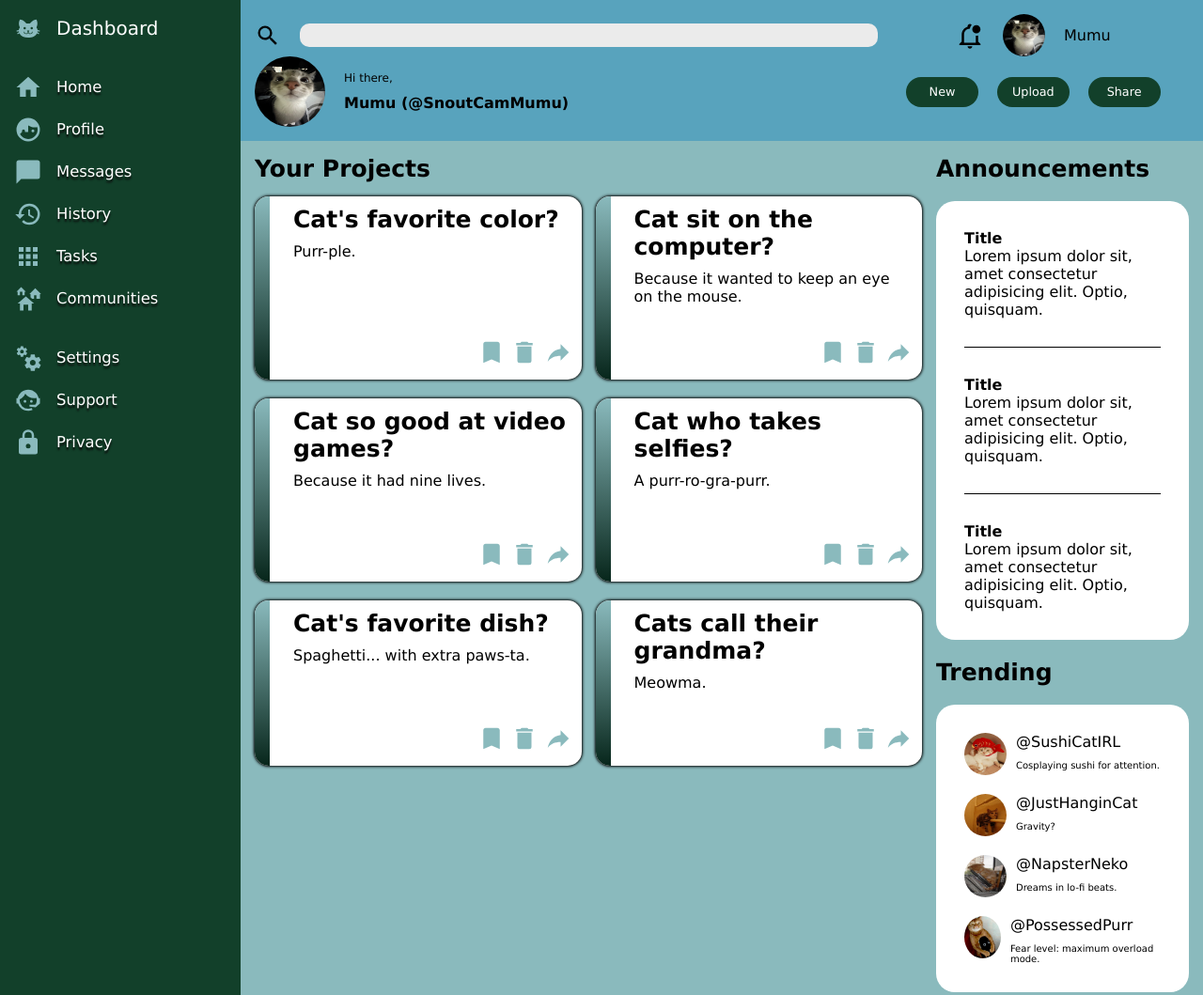
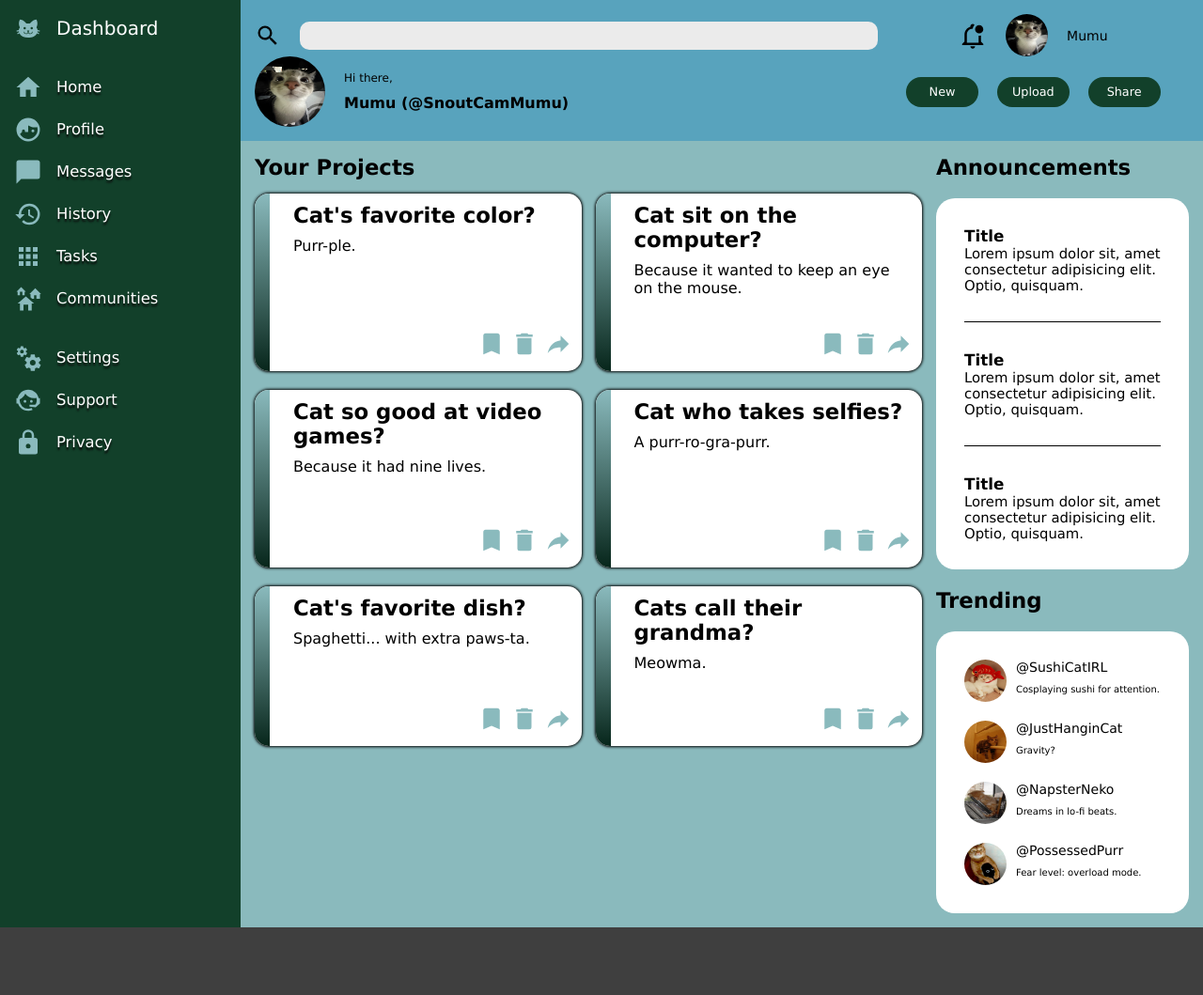
Before and after one commit to Khaspper/odin-admin-dashboard, a plain HTML site: page index.html in a window 1280 px wide. Shown: the top 1059 px of the page at 94% size. After the commit the page ends 987 px from the top, so only its background shows below. Drawn offline with Linux system fonts and the light colour scheme.

Commit message:
Make page fully responsive

```diff
--- a/index.html
+++ b/index.html
@@ -224,7 +224,7 @@
           <img class="pfp-pic small" src="./snake-cat.png" alt="cat photo">
           <div class="profile-info">
             <p class="user-name">@PossessedPurr</p>
-            <p class="bio">Fear level: maximum overload mode.</p>
+            <p class="bio">Fear level: overload mode.</p>
           </div>
         </div>
       </div>
--- a/styles.css
+++ b/styles.css
@@ -8,9 +8,10 @@
 
   /* Texts */
   --font-family: Verdana, Tahoma, sans-serif;
-  --sub-text: 10px;
-  --header-text: 25px;
-  --section-text: 25px;
+  --bio-text: max(10px, calc(1px + .7vw));
+  --announcement-text: max(12px, calc(2px + 1vw));
+  --header-text: max(20px, calc(10px + 1vw));
+  --section-text: max(15px, calc(10px + 1vw));
 }
 
 * {
@@ -82,6 +83,7 @@ a {
   text-decoration: none;
   color: white;
 }
+
 /* Header Section */
 .header {
   grid-area: header;
@@ -138,7 +140,6 @@ input[type="search"] {
 .pfp-pic {
   border-radius:50%;
 }
-
 
 .greeting-container {
   display: flex;
@@ -234,7 +235,7 @@ input[type="search"] {
 .announcements-section,
 .trending-section {
   background-color: white;
-  padding: 30px;
+  padding: clamp(10px, 20%, 30px);
   border-radius: 20px;
 }
 
@@ -250,6 +251,14 @@ input[type="search"] {
   padding-bottom: 30px;
 }
 
+.title {
+  font-size: max(15px, calc(4px + 1vw));
+}
+
+.text {
+  font-size: var(--announcement-text);
+}
+
 .profile {
   display: flex;
 }
@@ -263,6 +272,7 @@ input[type="search"] {
 
 .profile {
   display: flex;
+  flex-wrap: wrap;
   gap: 10px;
 }
 
@@ -272,8 +282,12 @@ input[type="search"] {
   gap: 10px;
 }
 
+.user-name {
+  font-size: calc(var(--bio-text) + 4px);
+}
+
 .bio {
-  font-size: var(--sub-text);
+  font-size: var(--bio-text);
 }
 
 .section-text{
@@ -282,3 +296,12 @@ input[type="search"] {
   margin-bottom: 15px;
   margin-top: 15px;
 }
+
+input[type=search] {
+  outline: none;
+  padding: 15px;
+}
+
+input[type="search"]::-webkit-search-cancel-button {
+  display: none;
+}
```
